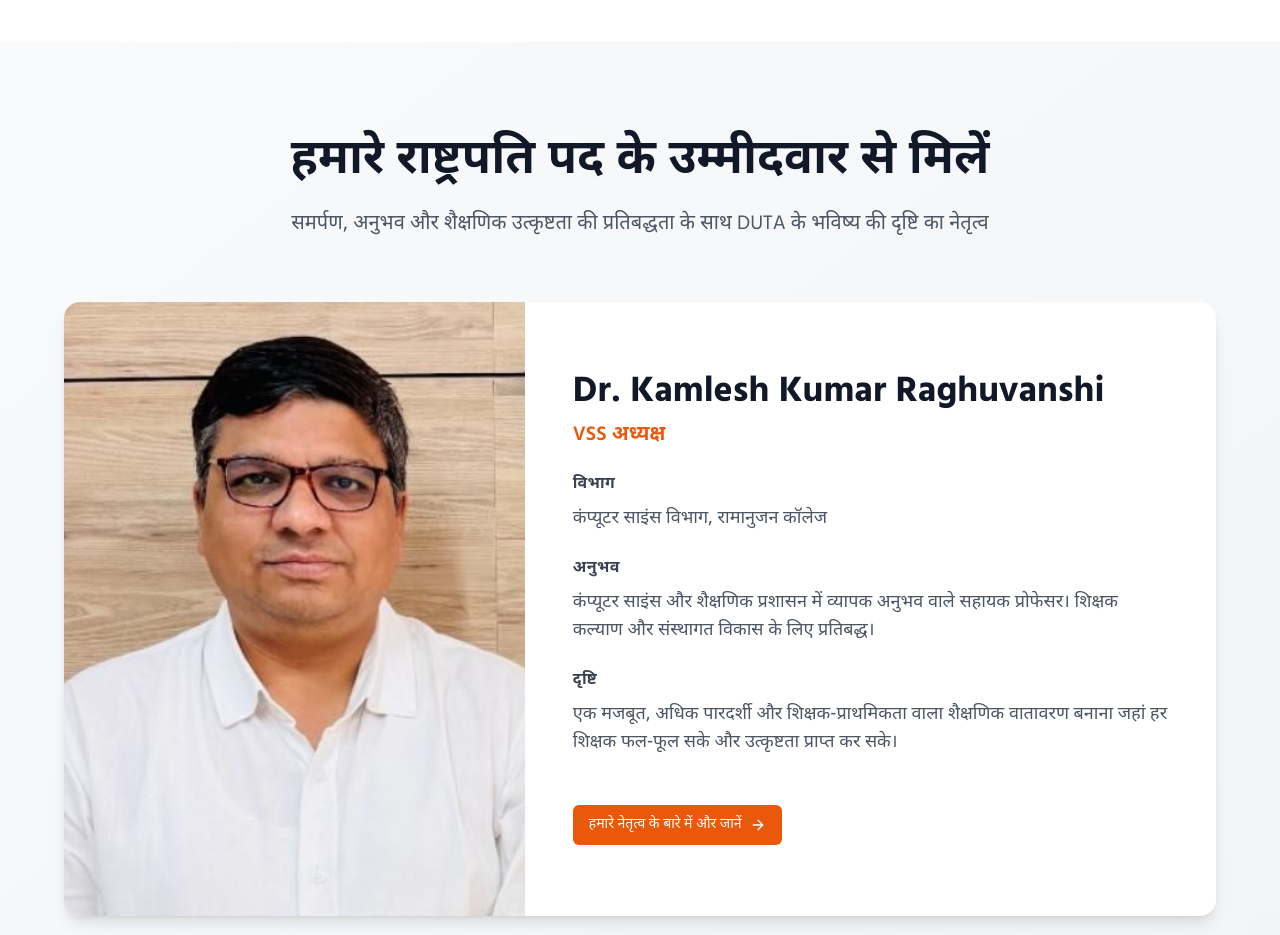
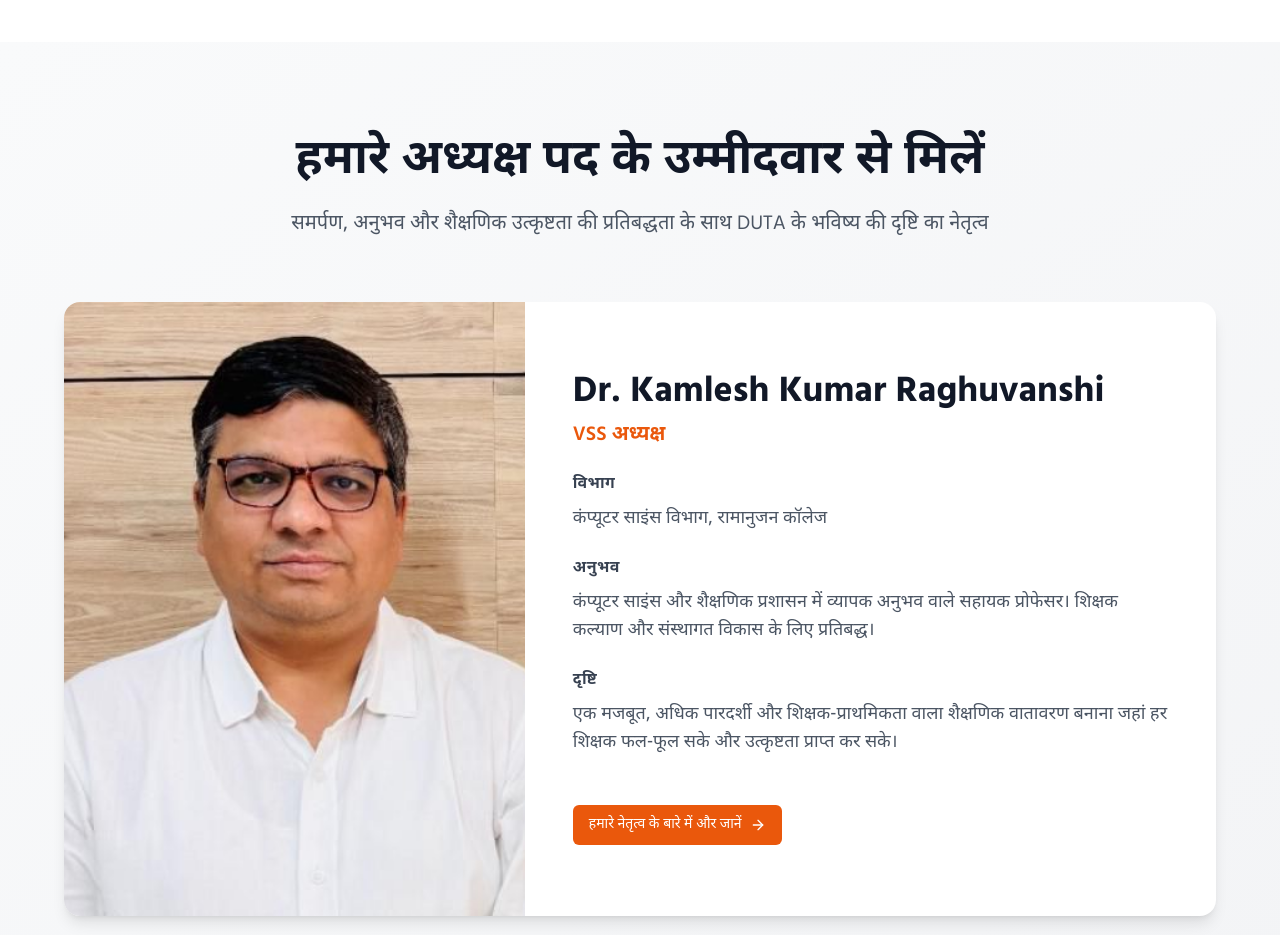
Before and after one commit to ak47adi/VSS_Website, a React (Vite) app: page / in a window 1280 px wide. Shown: the part 3920-4855 px from the top of the page. Built offline with nearby package versions, Linux system fonts and the light colour scheme.

Commit message:
Fixed President in Hindi

```diff
--- a/src/components/HomePage.tsx
+++ b/src/components/HomePage.tsx
@@ -458,7 +458,7 @@ const HomePage: React.FC<HomePageProps> = ({ language, setCurrentPage }) => {
                     <div className="max-w-6xl mx-auto">
                         <div className="text-center mb-12 sm:mb-16">
                             <h2 className={`text-2xl sm:text-3xl md:text-4xl lg:text-5xl font-bold text-gray-900 mb-4 sm:mb-6 ${language === 'hi' ? 'font-hindi' : ''}`}>
-                                {language === 'en' ? 'Meet Our Presidential Candidate' : 'हमारे राष्ट्रपति पद के उम्मीदवार से मिलें'}
+                                {language === 'en' ? 'Meet Our Presidential Candidate' : 'हमारे अध्यक्ष पद के उम्मीदवार से मिलें'}
                             </h2>
                             <p className={`text-base sm:text-lg md:text-xl text-gray-600 max-w-3xl mx-auto ${language === 'hi' ? 'font-hindi' : ''}`}>
                                 {language === 'en'
```
